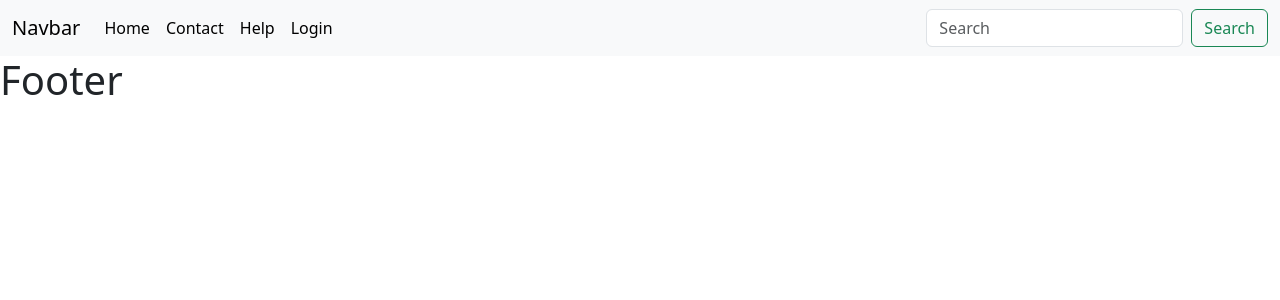
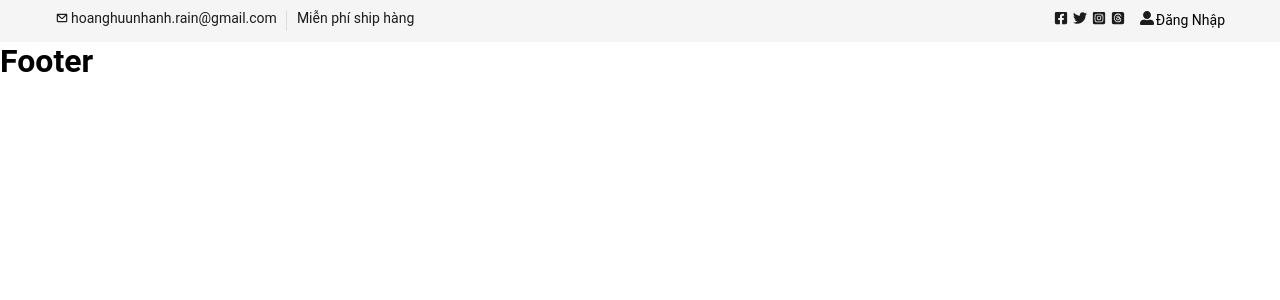
Before and after one commit to RainPew/TIQISHOP, a React (Vite) app: page / in a window 1280 px wide. Shown: the top 300 px of the page. Built offline with nearby package versions, Linux system fonts and the light colour scheme.

Commit message:
code header

```diff
--- a/index.html
+++ b/index.html
@@ -3,25 +3,11 @@
   <head>
     <meta charset="UTF-8" />
     <link rel="icon" type="image/svg+xml" href="/vite.svg" />
-    <link
-      rel="stylesheet"
-      href="https://cdn.jsdelivr.net/npm/bootstrap@5.3.3/dist/css/bootstrap.min.css"
-    />
     <meta name="viewport" content="width=device-width, initial-scale=1.0" />
     <title>Vite + React</title>
   </head>
   <body>
     <div id="root"></div>
     <script type="module" src="/src/main.jsx"></script>
-    <script
-      src="https://cdn.jsdelivr.net/npm/@popperjs/core@2.11.8/dist/umd/popper.min.js"
-      integrity="sha384-I7E8VVD/ismYTF4hNIPjVp/Zjvgyol6VFvRkX/vR+Vc4jQkC+hVqc2pM8ODewa9r"
-      crossorigin="anonymous"
-    ></script>
-    <script
-      src="https://cdn.jsdelivr.net/npm/bootstrap@5.3.3/dist/js/bootstrap.min.js"
-      integrity="sha384-0pUGZvbkm6XF6gxjEnlmuGrJXVbNuzT9qBBavbLwCsOGabYfZo0T0to5eqruptLy"
-      crossorigin="anonymous"
-    ></script>
   </body>
 </html>
--- a/package.json
+++ b/package.json
@@ -12,6 +12,7 @@
   "dependencies": {
     "react": "^18.2.0",
     "react-dom": "^18.2.0",
+    "react-icons": "^5.2.1",
     "react-router-dom": "^6.23.0",
     "sass": "^1.77.0"
   },
--- a/src/main.jsx
+++ b/src/main.jsx
@@ -2,6 +2,7 @@ import React from 'react'
 import ReactDOM from 'react-dom/client'
 import { BrowserRouter } from 'react-router-dom'
 import RouterCostom from './router.jsx'
+import "./style/style.scss"
 
 
 ReactDOM.createRoot(document.getElementById('root')).render(
--- a/src/pages/theme/header/Header.jsx
+++ b/src/pages/theme/header/Header.jsx
@@ -1,38 +1,56 @@
-import React from 'react';
+import React, { memo } from 'react';
+import { FaFacebookSquare, FaTwitter, FaInstagramSquare, FaUserAlt } from "react-icons/fa";
+import { FaSquareThreads } from "react-icons/fa6";
+import { CgMail } from "react-icons/cg";
+import "./style.scss"
+import { Link } from 'react-router-dom';
 
-function Header(props) {
+
+const Header = (props) => {
     return (
-        <div>
-            <nav class="navbar navbar-expand-lg bg-body-tertiary">
-                <div className="container-fluid">
-                    <a className="navbar-brand" href="#">Navbar</a>
-                    <button className="navbar-toggler" type="button" data-bs-toggle="collapse" data-bs-target="#navbarSupportedContent" aria-controls="navbarSupportedContent" aria-expanded="false" aria-label="Toggle navigation">
-                        <span className="navbar-toggler-icon" />
-                    </button>
-                    <div className="collapse navbar-collapse" id="navbarSupportedContent">
-                        <ul className="navbar-nav me-auto mb-2 mb-lg-0">
-                            <li className="nav-item">
-                                <a className="nav-link active" aria-current="page" href="#">Home</a>
+        <div className='header__top'>
+            <div className='container'>
+                <div className='row'>
+                    <div className="col-6 header__top_left">
+                        <ul>
+                            <li><CgMail /> hoanghuunhanh.rain@gmail.com</li>
+                            <li>Miễn phí ship hàng</li>
+                        </ul>
+                    </div>
+                    <div className="col-6 header__top_right">
+                        <ul>
+                            <li>
+                                <Link to={""}>
+                                    <FaFacebookSquare />
+                                </Link>
                             </li>
-                            <li className="nav-item">
-                                <a className="nav-link active" aria-current="page" href="#">Contact</a>
+                            <li>
+                                <Link to={""}>
+                                    <FaTwitter />
+                                </Link>
                             </li>
-                            <li className="nav-item">
-                                <a className="nav-link active" aria-current="page" href="#">Help</a>
+                            <li>
+                                <Link to={""}>
+                                    <FaInstagramSquare />
+                                </Link>
                             </li>
-                            <li className="nav-item">
-                                <a className="nav-link active" aria-current="page" href="#">Login</a>
+                            <li>
+                                <Link to={""}>
+                                    <FaSquareThreads />
+                                </Link>
+                            </li>
+                            <li>
+                                <Link to={""}>
+                                    <FaUserAlt />
+                                </Link>
+                                <span>Đăng Nhập</span>
                             </li>
                         </ul>
-                        <form className="d-flex" role="search">
-                            <input className="form-control me-2" type="search" placeholder="Search" aria-label="Search" />
-                            <button className="btn btn-outline-success" type="submit">Search</button>
-                        </form>
                     </div>
                 </div>
-            </nav>
+            </div>
         </div>
-    );
+    )
 }
 
-export default Header;
+export default memo(Header);
--- /dev/null
+++ b/src/pages/theme/header/style.scss
@@ -0,0 +1,73 @@
+@use "sass:map";
+@import "../../../style/pages/theme";
+
+.header__top {
+    background-color: #f5f5f5;
+}
+
+.header__top_left {
+    ul {
+        display: flex;
+        align-items: center;
+        list-style: none;
+        padding: 10px 0 13px;
+        column-gap: 20px;
+
+        li {
+            font-size: 14px;
+            display: flex;
+            align-items: center;
+            color: map-get($theme-color, "normal-text");
+            column-gap: 2px;
+        }
+
+        li:first-child {
+            position: relative;
+
+            &::after {
+                position: absolute;
+                height: 20px;
+                width: 1px;
+                right: -10px;
+                top: 1px;
+                background: #000000;
+                opacity: 0.1;
+                content: ""
+
+            }
+        }
+    }
+}
+
+.header__top_right {
+    display: flex;
+    justify-content: end;
+    align-items: center;
+    padding: 10px 0 13px;
+
+    ul {
+        display: flex;
+        list-style: none;
+        column-gap: 5px;
+    }
+
+    a {
+        font-size: 14px;
+        display: inline-block;
+        color: map-get($theme-color, "normal-text");
+    }
+
+    li:last-child {
+        cursor: pointer;
+        margin-left: 10px;
+
+        span {
+            font-size: 14px;
+            margin-left: 2px;
+        }
+    }
+
+
+
+
+}
--- /dev/null
+++ b/src/style/pages/_all.scss
@@ -0,0 +1,32 @@
+@use "sass:map";
+@import "theme";
+
+html,
+body {
+    margin: 0;
+}
+
+* {
+    font-family: Roboto;
+    padding: 0;
+    margin: 0;
+}
+
+.container {
+    max-width: 1170px;
+    width: 100%;
+    padding-left: 15px;
+    padding-right: 15px;
+    // background: map-get($theme-color, "main");
+    margin: auto; // center content header
+}
+
+.row {
+    display: flex;
+    flex-wrap: wrap;
+}
+
+.col-6 {
+    flex: 0 0 50%;
+    max-width: 50%;
+}
--- /dev/null
+++ b/src/style/pages/_theme.scss
@@ -0,0 +1,4 @@
+$theme-color: (
+    "main" : #008874,
+    "normal-text" : #1c1c1c
+)
--- /dev/null
+++ b/src/style/style.scss
@@ -0,0 +1 @@
+@import "pages/all";
```
Also changed, not shown: jsconfig.json (added, +8 -0 lines), 1 other file (tests, documents, lock files or other folders).
